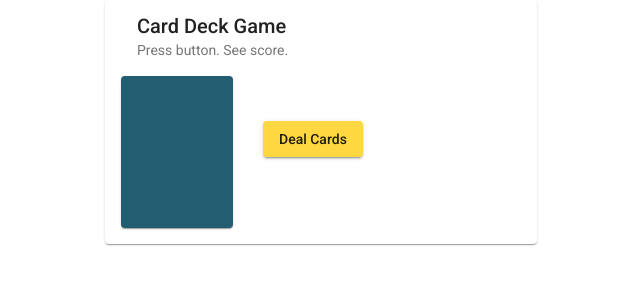
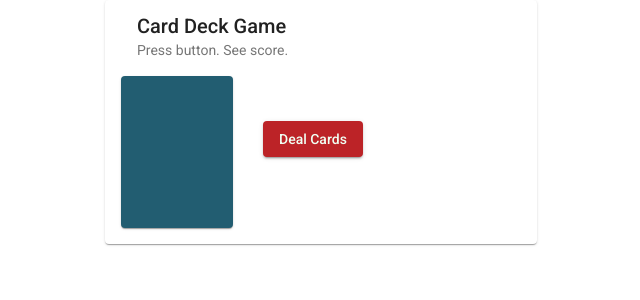
Before and after one commit to ap2322/card-deck-ui, an Angular app: page / in a window 1280 px wide. Shown: the top 300 px of the page, without its empty margins (319-959 px from the left). Built offline with nearby package versions, Linux system fonts and the light colour scheme.

Commit message:
Add custom button color

```diff
--- a/src/app/games/game-start/game-start.component.html
+++ b/src/app/games/game-start/game-start.component.html
@@ -8,7 +8,7 @@
   <mat-card-content>
     <mat-card class="game-card"></mat-card>
     <div class="button-contain">
-      <button mat-raised-button color="accent">Deal Cards</button>
+      <button mat-raised-button color="deal" routerLink="/deal">Deal Cards</button>
     </div>
   </mat-card-content>
 </mat-card>
--- a/src/styles.css
+++ b/src/styles.css
@@ -2,3 +2,24 @@
 @import '@angular/material/prebuilt-themes/deeppurple-amber.css';
 html, body { height: 100%; }
 body { margin: 0; font-family: Roboto, "Helvetica Neue", sans-serif; }
+
+.mat-button.mat-deal,
+.mat-stroked-button.mat-deal {
+    color: #BC2327;
+}
+.mat-button.mat-deal:hover,
+.mat-stroked-button.mat-deal:hover {
+  background-color: #f0fff3;
+}
+
+.mat-raised-button.mat-deal,
+.mat-flat-button.mat-deal,
+.mat-fab.mat-deal,
+.mat-mini-fab.mat-deal {
+  color: #f0fff3;
+  background-color: #BC2327;
+}
+
+.mat-icon-button.mat-deal {
+  color:#BC2327;
+}
```
